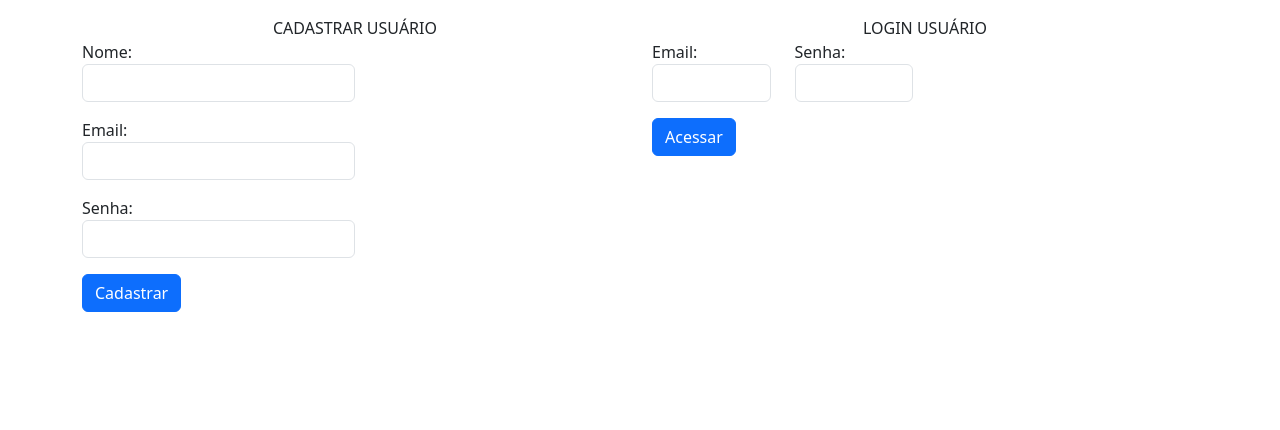
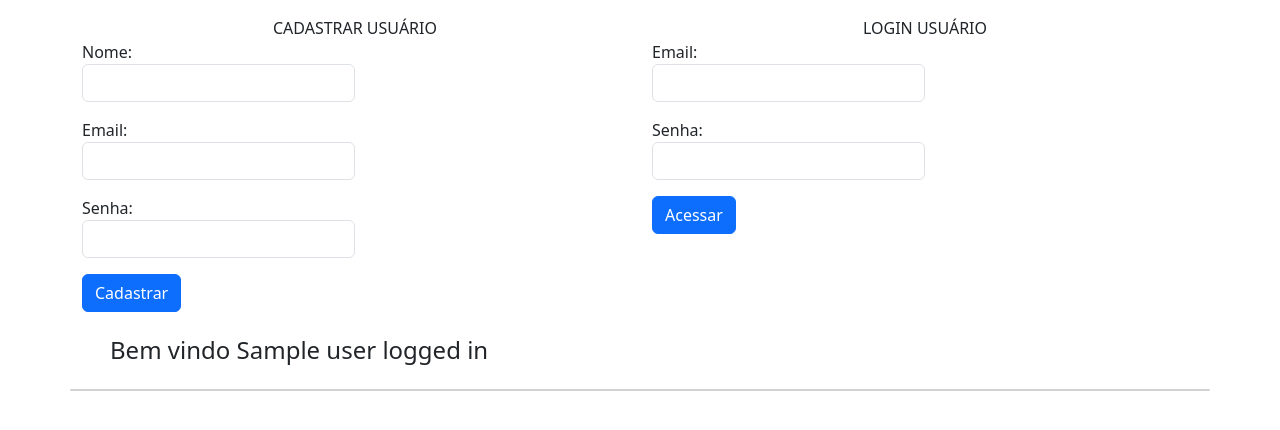
Before and after one commit to garpereira/projeto_redis_aibd, a Flask app: template templates/account.html in a window 1280 px wide. Shown: the part 170-600 px from the top of the page. Run offline with Flask 3, Linux system fonts and the light colour scheme; the template is opened without the code that fills it: most values are stand-ins (such as "Sample title", 1, 10 or a date in 2020).

Commit message:
feat: Adicionada a sessão do usuário e login
Foi criada a função que permite o usuário entrar com sua conta  e adicionada a sessão para manter esse usuário logado

```diff
--- a/app.py
+++ b/app.py
@@ -35,7 +35,9 @@
 def account():
     message_user_register = request.args.get('message_user_register')
     message_user_login = request.args.get('message_user_login')
-    return render_template('account.html', message_user_register=message_user_register, message_user_login=message_user_login)
+    user_logged_in = session['username']
+
+    return render_template('account.html', message_user_register=message_user_register, message_user_login=message_user_login, user_logged_in=user_logged_in)
 
 def create_product(nome, valor, quantidade, imagem):
     if request.method == 'POST':
@@ -133,7 +135,7 @@
     email = request.form['email']
     senha = request.form['senha']
     message = create_user(nome, email, senha)
-    return redirect(url_for('account'), message_user_register=message)
+    return redirect(url_for('account', message_user_register=message))
 
 def create_user(nome, email, senha):
     if request.method == 'POST':
@@ -150,7 +152,6 @@
             }
             redis_cnn.hset(f'usuario:{email}', mapping=cliente) # A chave será composta por email
             return 'success'
-
 # Exemplo de uso:
 #create_user('James', 'email@email.com', '123123Salada')
 
@@ -158,8 +159,8 @@
 def handle_login_user():
     email = request.form['email']
     senha = request.form['senha']
-    login_user(email, senha)
-    return redirect(url_for('account'))
+    message = login_user(email, senha)
+    return redirect(url_for('account', message_user_login=message))
 
 def login_user(email, senha):
     if request.method == 'POST':
@@ -168,6 +169,7 @@
             usuario = redis_cnn.hgetall(f'usuario:{email}')
             if senha == usuario['senha']:
                 # Inicia a sessão do usuario
+                session['username'] = usuario
                 return 'success'
             else:
                 return 'failure'
@@ -183,5 +185,17 @@
     message = f'Produto {product_name} excluído com sucesso!'
     return redirect(url_for('index', message_delete=message))
 
+@app.route('/add_to_cart/<product>', methods=['POST'])
+def add_to_cart(product):
+    # Verifica se há usuário logado
+    if session['username']:
+        # Pegar o usuário da sessão
+        usuario = session['username']
+        # Adicionar o produto em seu carrinho
+
+    else:
+        # Retorna aviso que precisa estar logado para comprar
+        None
+
 if __name__ == '__main__':
     app.run(debug=True)
--- a/templates/account.html
+++ b/templates/account.html
@@ -31,7 +31,7 @@
                     <button class="btn btn-primary mb-2" type="submit">Cadastrar</button>
                 </form>
             </div>
-            {% if message_user_register%}
+            {% if message_user_register %}
                 {% if message_user_register == 'success' %}
                 <div class="row" id="message_user_register">
                     <p class="message text-success fw-bold">Usuário cadastrado com sucesso!</p>
@@ -52,31 +52,70 @@
             <div class="row">
                 <form method="POST" action="{{ url_for('handle_login_user') }}">
                     <div class="form-group mb-3">
-                        <div class="row">
-                            <div class="col-3">
-                                <label for="email">Email:</label>
-                                <input class="form-control w-100" type="email" id="email" name="email" required>
-                            </div>
-                            <div class="col-3">
-                                <label for="senha">Senha:</label>
-                                <input class="form-control w-100" type="password" id="senha" name="senha" required>
-                            </div>
-                        </div>
+                        <label for="email">Email:</label>
+                        <input class="form-control w-50" type="email" id="email" name="email" required>
+                    </div>
+                    <div class="form-group mb-3">
+                        <label for="senha">Senha:</label>
+                        <input class="form-control w-50" type="password" id="senha" name="senha" required>
                     </div>
                     <button class="btn btn-primary mb-2" type="submit">Acessar</button>
                 </form>
             </div>
+            {% if message_user_login %}
+                {% if message_user_login == 'failure' %}
+                <div class="row" id="message_user_login">
+                    <p class="message text-danger fw-bold">Email ou Senha estão incorretos!</p>
+                </div>
+                {% endif %}
+            {% endif %}
         </div>
     </div>
 </div>
+
+{% if user_logged_in %}
+    <!-- Informações do Usuário -->
+    <section id="informacoes_usuario">
+        <div class="container">
+            <div class="row m-3">
+                <h4>Bem vindo {{user_logged_in.nome}}</h4>
+            </div>
+        </div>
+    </section>
+
+    <!-- Items do Histórico de Pedidos -->
+    <section id="historico_pedidos">
+        <div class="container">
+            <div class="row card">
+
+            </div>
+        </div>
+    </section>
+    <!-- Items do Carrinho de Compras -->
+    <section id="carrinho_compras">
+        <div class="container">
+            <div class="row">
+
+            </div>
+        </div>
+    </section>
+ {% endif %}
 
 <script>
     // Função para ocultar a mensagem após 3 segundos
     document.addEventListener('DOMContentLoaded', function() {
         var messageUserRegisterElement = document.getElementById('message_user_register');
+        var messageUserLoginElement = document.getElementById('message_user_login');
+
         if (messageUserRegisterElement){
             setTimeout(function() {
                 messageUserRegisterElement.style.display = 'none';
+            }, 3000);
+        }
+
+        if (messageUserLoginElement){
+            setTimeout(function() {
+                messageUserLoginElement.style.display = 'none';
             }, 3000);
         }
     });
```
Also changed, not shown: templates/index.html (+4 -1 lines).
